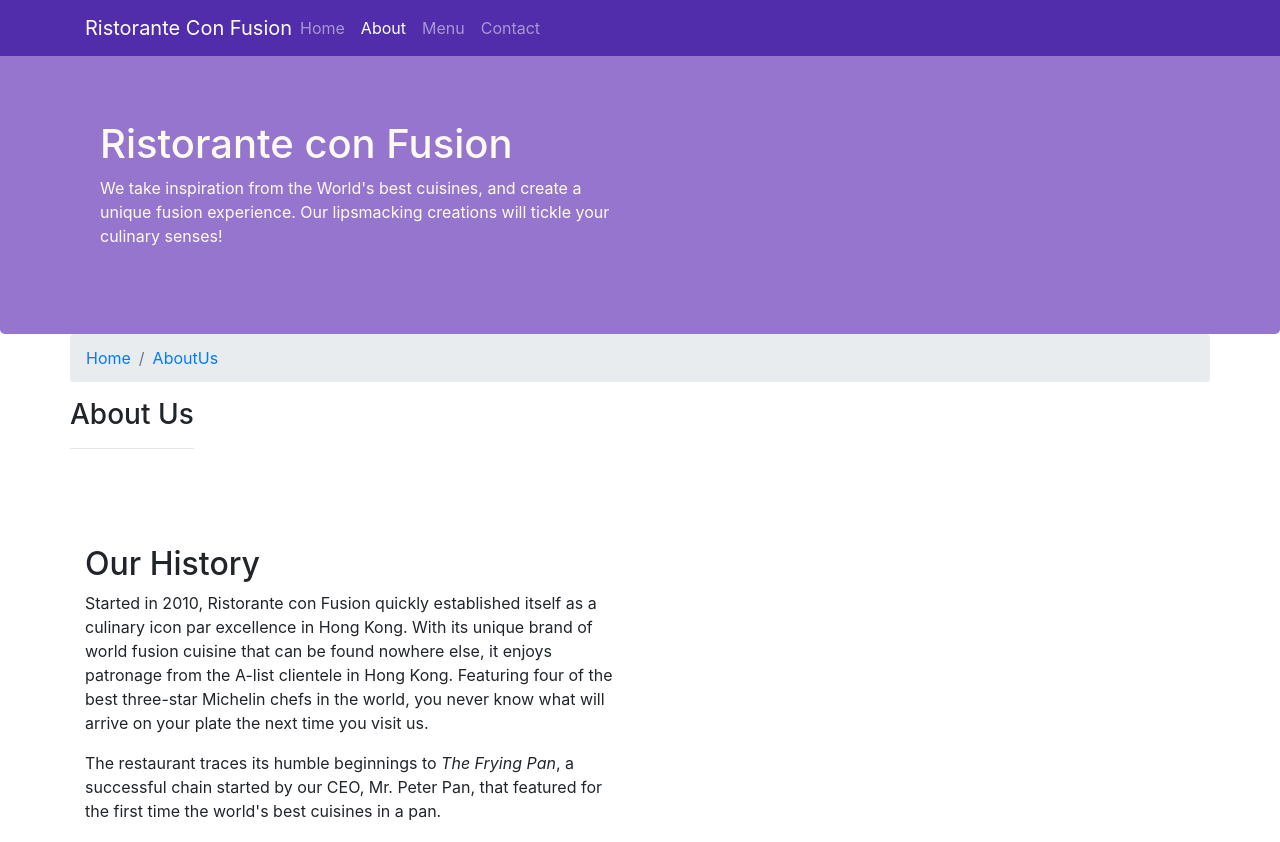
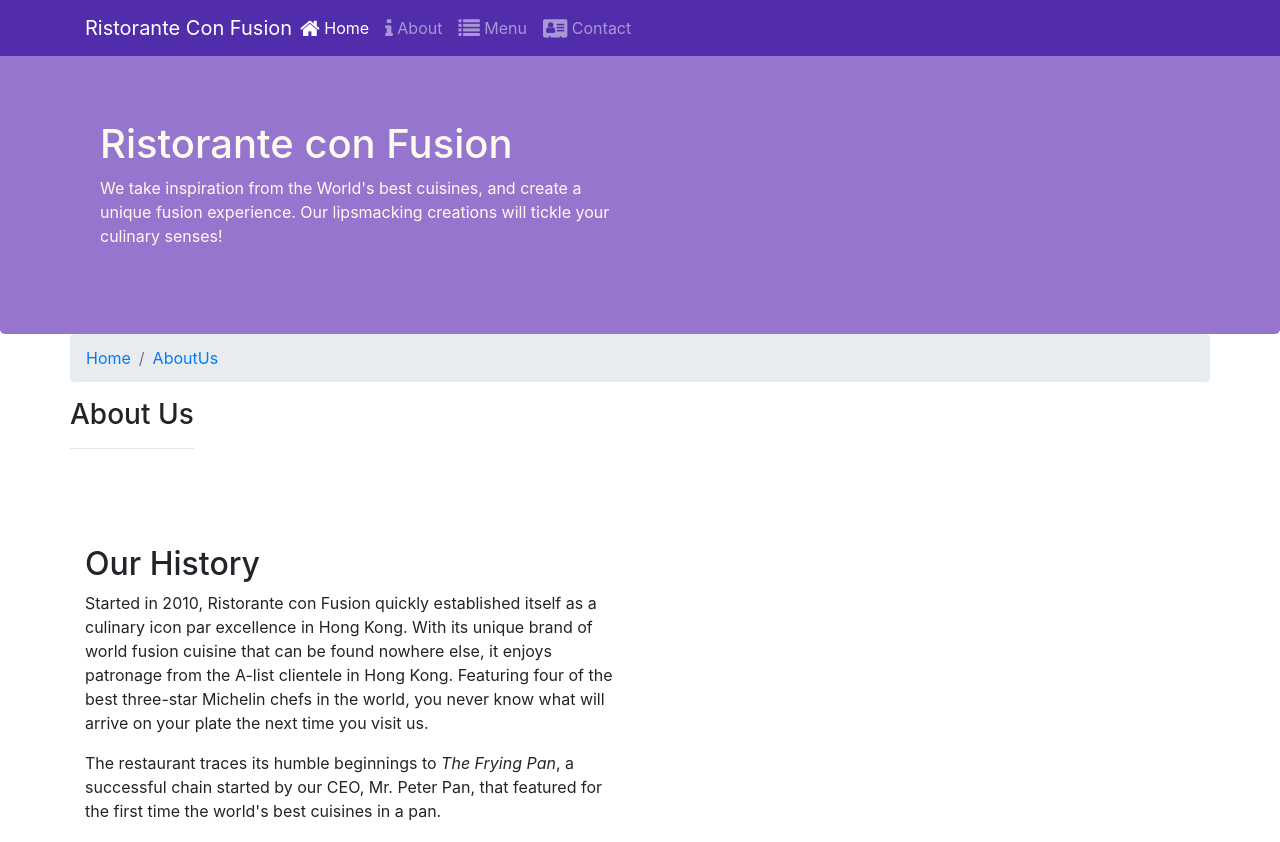
Before and after one commit to azam-kamal/ReactNtive-Course1-Bootstrap, a website: page aboutus.html in a window 1280 px wide. Shown: the top 842 px of the page. Drawn offline with nearby package versions, Linux system fonts and the light colour scheme.

Commit message:
About page Icons missed done

```diff
--- a/aboutus.html
+++ b/aboutus.html
@@ -27,10 +27,10 @@
             <a class="navbar-brand mr-auto" href="index.html">Ristorante Con Fusion</a>
             <div class="collapse navbar-collapse" id="Navbar">
             <ul class="navbar-nav mr-auto">
-                <li class="nav-item "><a class="nav-link" href="index.html">Home</a></li>
-                <li class="nav-item active"><a class="nav-link" href="#">About</a></li>
-                <li class="nav-item "><a class="nav-link" href="#">Menu</a></li>
-                <li class="nav-item "><a class="nav-link" href="#">Contact</a></li>
+                <li class="nav-item active"><a class="nav-link" href="#"><span class="fa fa-home fa-lg"></span> Home</a></li>
+                <li class="nav-item "><a class="nav-link" href="aboutus.html"><span class="fa fa-info fa-lg"></span> About</a></li>
+                <li class="nav-item "><a class="nav-link" href="#"><span class="fa fa-list fa-lg"></span> Menu</a></li>
+                <li class="nav-item "><a class="nav-link" href="#"><span class="fa fa-address-card fa-lg"></span> Contact</a></li>
             </ul>
         </div>
         </div>
```
